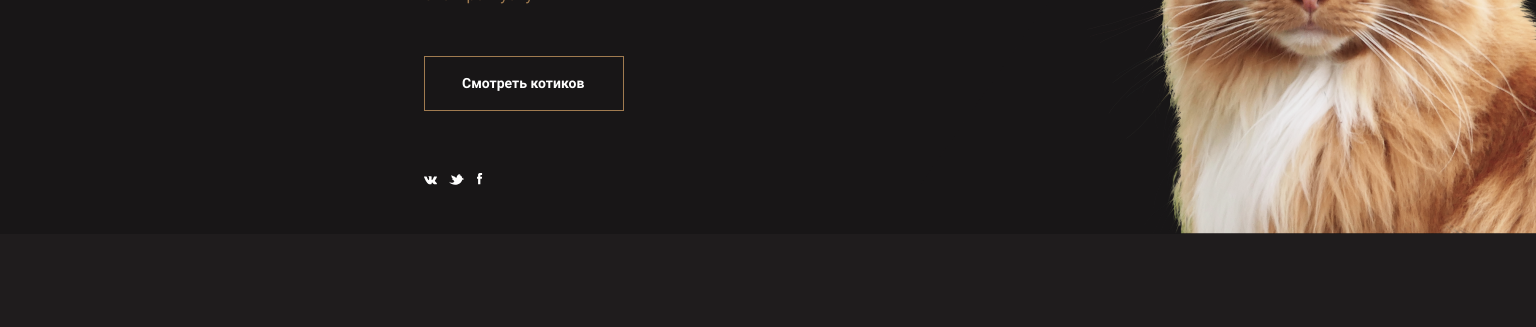
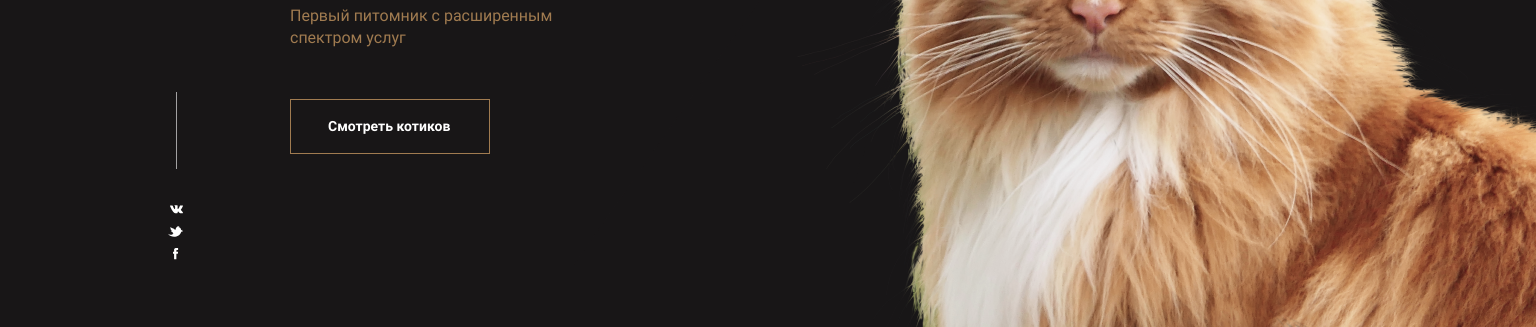
Before and after one commit to feralist21/main-coon, a website: page source/index.html in a window 1536 px wide. Shown: the part 360-687 px from the top of the page. Drawn offline with nearby package versions, Linux system fonts and the light colour scheme; files that its build step writes are made by us from their sources.

Commit message:
Верстка шапки под desktop

```diff
--- a/source/sass/blocks/container.scss
+++ b/source/sass/blocks/container.scss
@@ -12,3 +12,11 @@
     padding-right: 40px;
   }
 }
+
+@media (min-width: 1366px) {
+  .container {
+    width: 1366px;
+    padding-left: 105px;
+    padding-right: 105px;
+  }
+}
--- a/source/sass/blocks/header.scss
+++ b/source/sass/blocks/header.scss
@@ -102,3 +102,45 @@
     }
   }
 }
+
+@media (min-width: 1366px) {
+  .header {
+    padding-top: 45px;
+    padding-bottom: 175px;
+    background-image: url('../img/redhead_main-koon_1366.png');
+  }
+
+  .header .container {
+    position: relative;
+  }
+
+  .header__inner-wrapper {
+    margin-top: 115px;
+    margin-left: 100px;
+  }
+
+  .header__social {
+    //display: block;
+    flex-direction: column;
+    align-items: center;
+    position: absolute;
+    bottom: -110px;
+    left: 83px;
+    &::before {
+      content: '';
+      display: block;
+      margin-bottom: 31px;
+      width: 1px;
+      height: 77px;
+      background-color: rgba(255, 255, 255, 0.6);
+    }
+  }
+
+  .header__social .social__item {
+    margin-bottom: 5px;
+    margin-right: 0;
+    &:last-child {
+      margin-bottom: 0;
+    }
+  }
+}
```
Also changed, not shown: source/img/redhead_main-koon_1366.png (added).
